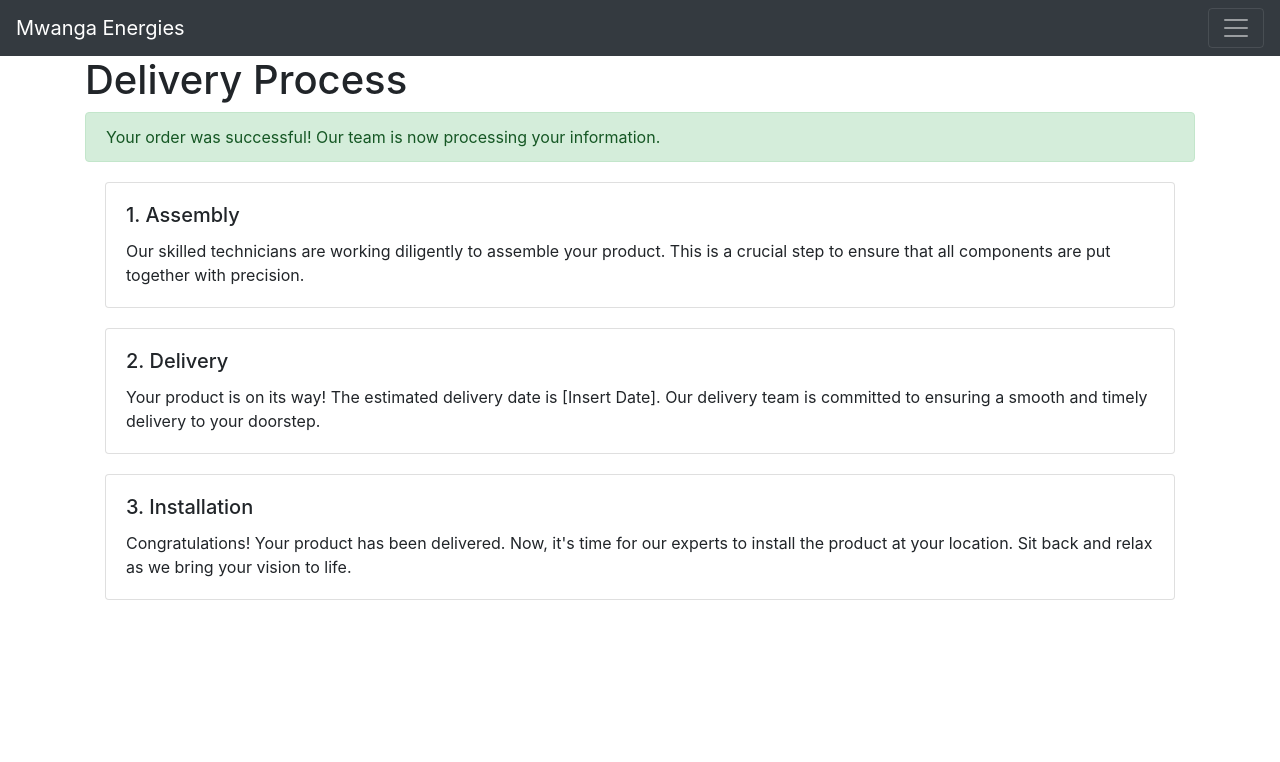
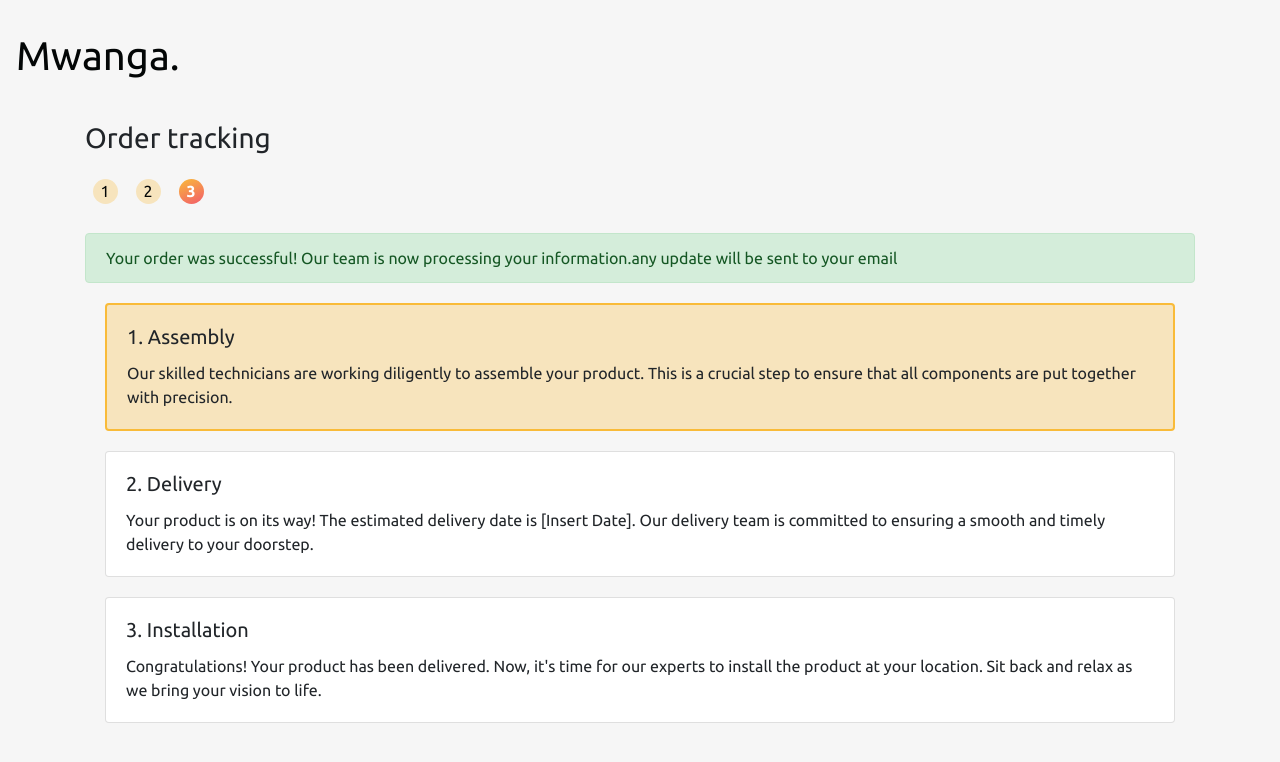
Before and after one commit to NeyoCreator/uwanja-wa-michezo, a Flask app: page /delivery in a window 1280 px wide. Shown: the top 762 px of the page. Run offline with Flask 3, Linux system fonts and the light colour scheme; some libraries are stand-ins or nearby versions.

Commit message:
updated delivery

```diff
--- a/templates/delivery.html
+++ b/templates/delivery.html
@@ -5,44 +5,88 @@
     <title>Delivery Process</title>
     <!-- Bootstrap CSS -->
     <link href="https://stackpath.bootstrapcdn.com/bootstrap/4.5.2/css/bootstrap.min.css" rel="stylesheet">
+    <link rel="stylesheet" href="https://stackpath.bootstrapcdn.com/bootstrap/4.5.2/css/bootstrap.min.css">
+    <!-- Google Fonts - Ubuntu -->
+    <link href="https://fonts.googleapis.com/css2?family=Ubuntu:wght@400;700&display=swap" rel="stylesheet">
+
     <style>
         .card {
             margin: 20px;
+        }
+
+        body {
+          background-color: #F6F6F6;
+          font-family: 'Ubuntu', sans-serif;
+        }
+        .navbar {
+          background-color: #F6F6F6;
+          color: #030606 !important;
+          border-bottom: 1px solid #F6F6F6; /* Thin line below the navbar */
+        }
+        .navbar-brand {
+          font-size: 24px; /* Adjust the font size as needed */
+        }
+        .jumbotron {
+          background-color: #F6F6F6;
+          font-weight: bold;
+        }
+        .cta-btn {
+          border-radius: 40px; /* Rounded border radius */
+          background: linear-gradient(to right, #f1546e, #f7a147); /* Gradient background */
+          color: #030606;
+          padding: 15px;
+          width: 150px;
+          box-shadow: 0 4px 8px rgba(0, 0, 0, 0.1);
+          font-weight: bold; /* Make the font bold */
+        }
+
+        .btn-dark {
+            border: none; /* Remove the border */
+            border-radius: 40px; /* Rounded border radius */
+            background: linear-gradient(to right, #f1546e, #f7a147); /* Gradient background */
+            color: #030606;
+            padding: 15px;
+            width: 150px;
+            box-shadow: 0 4px 8px rgba(0, 0, 0, 0.1);
+            font-weight: bold; /* Make the font bold */
         }
     </style>
 </head>
 <body>
 
     <!-- Navigation Bar -->
-    <nav class="navbar navbar-dark navbar-1 bg-dark">
-        <a class="navbar-brand" href="#">Mwanga Energies</a>
-        <button class="navbar-toggler" type="button" data-toggle="collapse" data-target="#navbarSupportedContent15"
-            aria-controls="navbarSupportedContent15" aria-expanded="false" aria-label="Toggle navigation"><span class="navbar-toggler-icon"></span></button>
-        <div class="collapse navbar-collapse" id="navbarSupportedContent15">
-            <ul class="navbar-nav ml-auto">
-                <li class="nav-item">
-                    <a class="nav-link" href="#">Home</a>
-                </li>
-                <li class="nav-item">
-                    <a class="nav-link" href="#">About</a>
-                </li>
-                <li class="nav-item">
-                    <a class="nav-link" href="#">Contact</a>
-                </li>
-            </ul>
-        </div>
+    <br>
+    <nav class="navbar navbar-expand-lg navbar-dark ">
+      <!-- <a class="navbar-brand" href="#" style="color: #030606; font-weight: 600;">Mwanga.</a> -->
+      <h1 style="color: #030606; font-weight: 500;">Mwanga.</h2>
+      <button class="navbar-toggler" type="button" data-toggle="collapse" data-target="#navbarNav" aria-controls="navbarNav" aria-expanded="false" aria-label="Toggle navigation">
+        <span class="navbar-toggler-icon"></span>
+      </button>
+      <div class="collapse navbar-collapse" id="navbarNav">
+      </div>
     </nav>
 
     <div class="container">
-        <h1>Delivery Process</h1>
+        <!-- <h1>Delivery Process</h1> -->
+        <br>
+        <h3 class="mb-4">Order tracking</h3>
+
+        <div style="width: 126px; height: 30px; justify-content: center; align-items: flex-start; gap: 18px; display: inline-flex">
+            <div style="width: 25px; height: 25px; background: #F7E4BD; border-radius: 9999px; display: flex; justify-content: center; align-items: center; color: #030606;">1</div>
+            <div style="width: 25px; height: 25px; background: #F7E4BD; border-radius: 9999px; display: flex; justify-content: center; align-items: center; color: #030606;">2</div>
+            <div style="width: 25px; height: 25px; background: linear-gradient(155deg, #F9BB39 0%, #F25B6B 100%); border-radius: 9999px; display: flex; justify-content: center; align-items: center; color: white; font-weight: bold;">3</div>
+
+        </div>
+        <br>
+        <br>
 
         <!-- Alert Notification -->
         <div class="alert alert-success" role="alert">
-            Your order was successful! Our team is now processing your information.
+            Your order was successful! Our team is now processing your information.any update will be sent to your email
         </div>
 
         <!-- First Card - Assembly -->
-        <div class="card">
+        <div class="card" style="background-color: #F7E4BD; border: 2px solid #F9BB39;">
             <div class="card-body">
                 <h5 class="card-title">1. Assembly</h5>
                 <p class="card-text">Our skilled technicians are working diligently to assemble your product. This is a crucial step to ensure that all components are put together with precision.</p>
```
